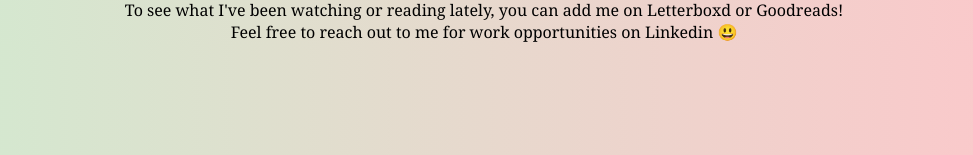
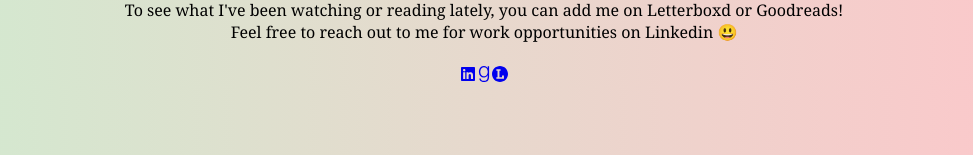
Before and after one commit to shyiyan/personal-website, a React (Create React App) app in the folder client/: page / in a window 1280 px wide. Shown: the part 554-709 px from the top of the page, without its empty margins (156-1129 px from the left). Built offline with nearby package versions, Linux system fonts and the light colour scheme.

Commit message:
hyperlinks added

```diff
--- a/client/package.json
+++ b/client/package.json
@@ -10,6 +10,7 @@
     "react": "^18.2.0",
     "react-bootstrap": "^2.7.0",
     "react-dom": "^18.2.0",
+    "react-icons": "^4.7.1",
     "react-router-dom": "^6.6.2",
     "react-scripts": "5.0.1",
     "web-vitals": "^2.1.4"
--- a/client/src/HomeScreen.js
+++ b/client/src/HomeScreen.js
@@ -1,11 +1,11 @@
 import React from "react";
 import { useNavigate } from "react-router-dom";
-import Button from "react-bootstrap/Button";
-import ButtonGroup from "react-bootstrap/ButtonGroup";
 import axios from "axios";
 import my_picture from "./my_picture.jpg";
 import MyNavBar from "./MyNavBar"
 import "./home.css";
+import { FaLinkedin, FaGoodreadsG, FaTv } from "react-icons/fa";
+import { SiLetterboxd } from "react-icons/si";
 
 function HomeScreen() {
   const navigate = useNavigate();
@@ -30,6 +30,16 @@
       <div>Like most people, I enjoy watching TV shows and movies in my spare time. I like reading as well.</div>
       <div>To see what I've been watching or reading lately, you can add me on Letterboxd or Goodreads!</div>
       <div>Feel free to reach out to me for work opportunities on Linkedin 😃</div>
+      <br />
+      <a href="https://www.linkedin.com/in/shyi-yan-tian-7479b1207/">
+      <FaLinkedin />
+      </a>
+      <a href="https://www.goodreads.com/user/show/26531134-emily">
+      <FaGoodreadsG />
+      </a>
+      <a href="https://letterboxd.com/shyiyan/">
+      <SiLetterboxd />
+      </a>
     </>
   );
 }
```
Also changed, not shown: 1 other file (tests, documents, lock files or other folders).
